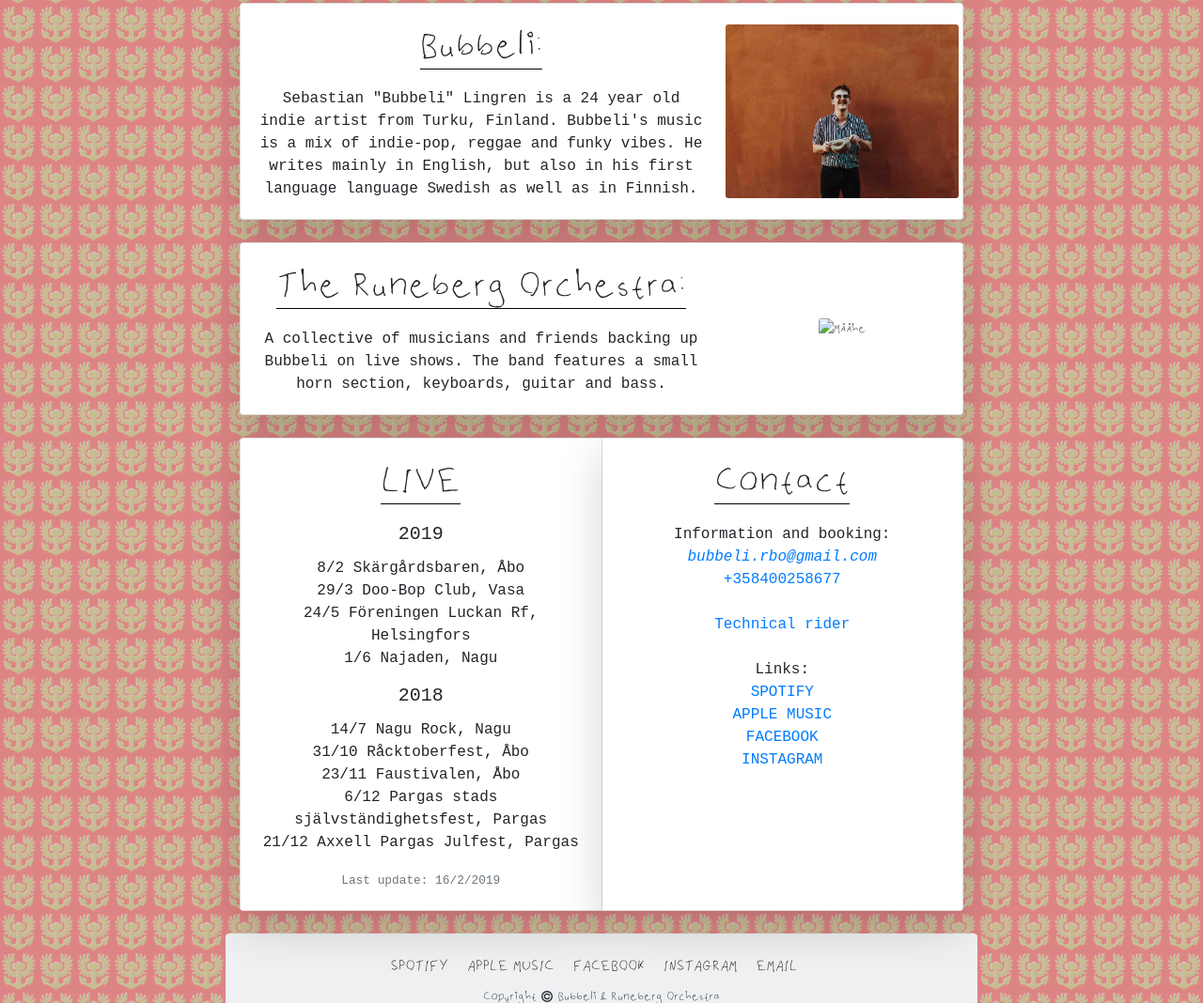
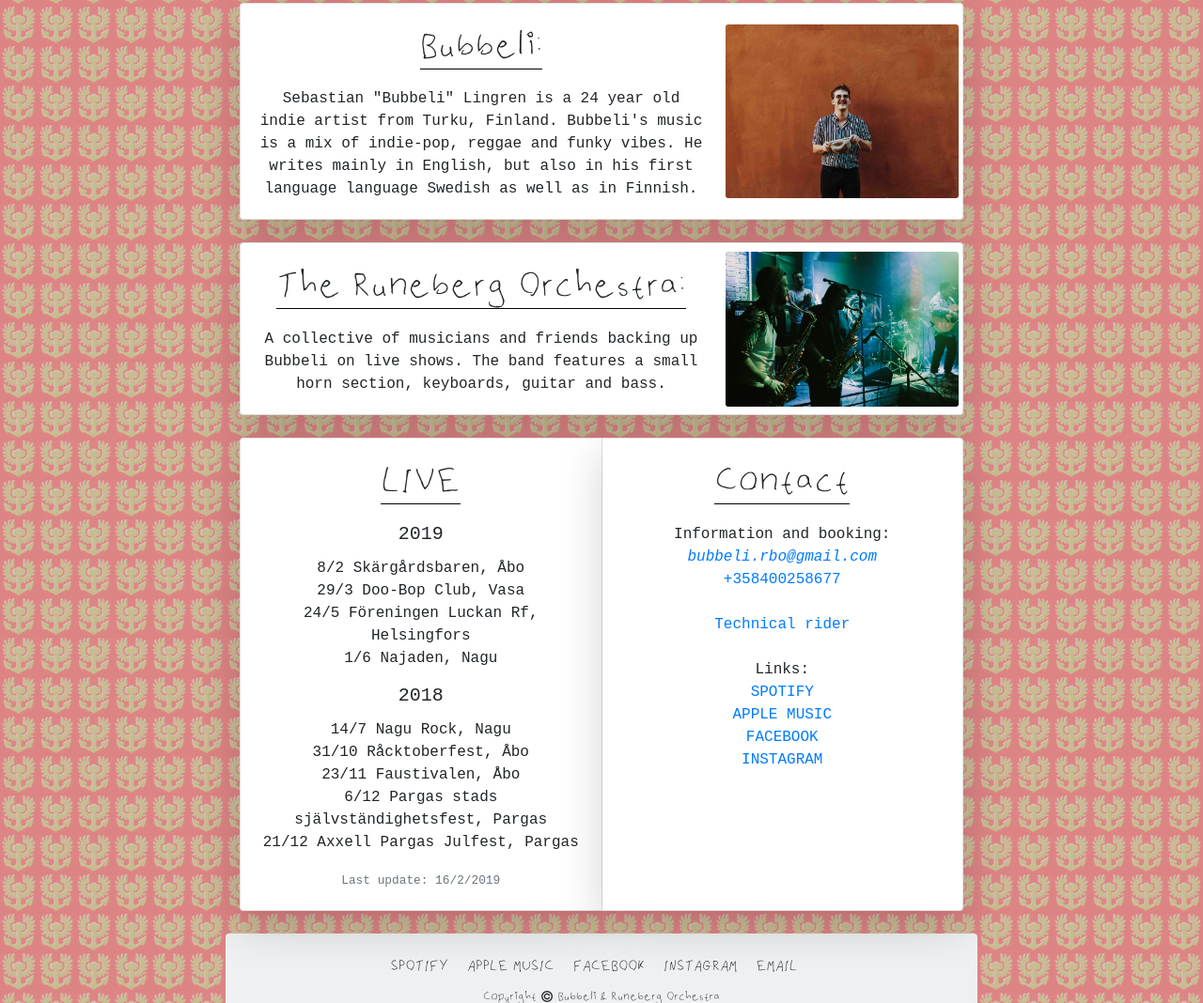
Before and after one commit to JewHo/Bubbeli, a plain HTML site: page index.html in a window 1280 px wide. Shown: the part 876-1944 px from the top of the page at 94% size. Drawn offline with Linux system fonts and the light colour scheme.

```diff
--- a/index.html
+++ b/index.html
@@ -85,7 +85,7 @@
             </div>
           </div>
           <div class="col-md-4 pr-1 pl-1 pt-1 pb-1 mittenfoto">
-            <img src="img/bubbeligallery5.jpg" class="card-img" alt="Mååhe">
+            <img src="img/bubbeligallery5.jpeg" class="card-img" alt="Mååhe">
           </div>
         </div>
       </div>
```
